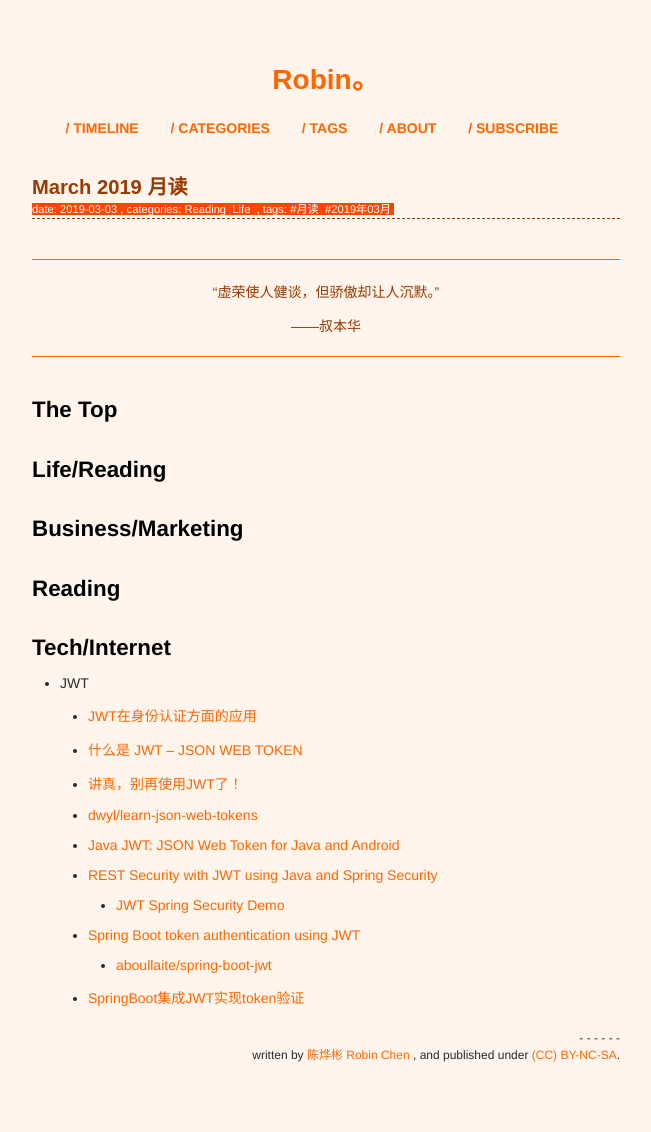
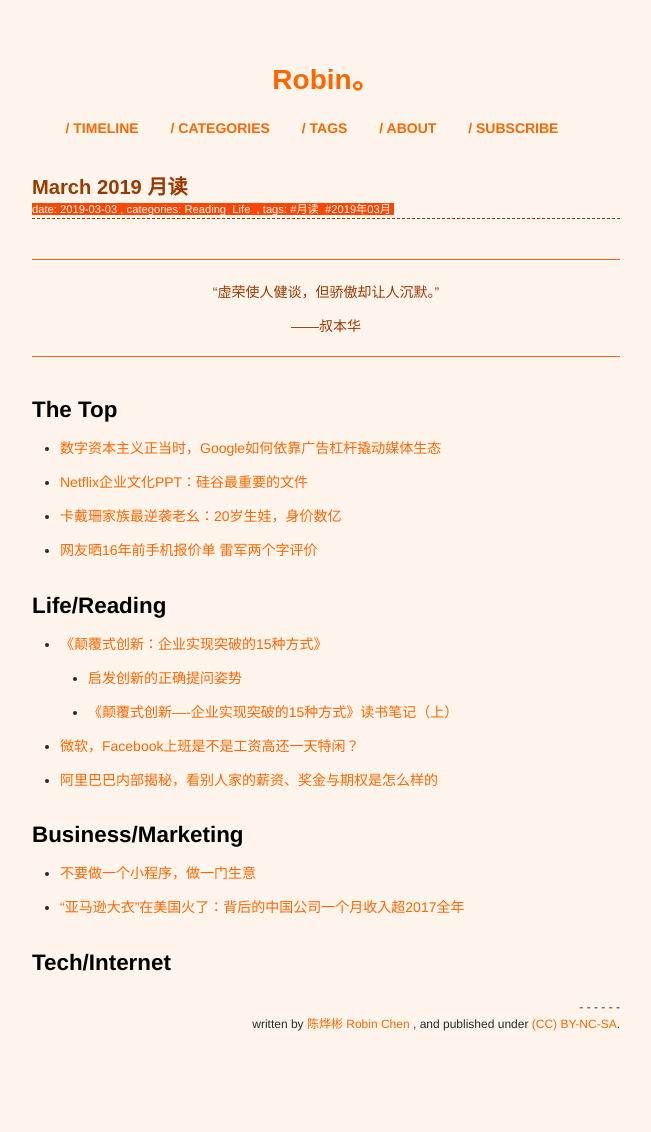
Before and after one commit to xianyuxmu/xianyuxmu.github.io, a Jekyll site: the page built from _posts/2019-03-03-monthly-reading.md, in a window 1280 px wide. Shown: the whole page, without its empty margins (314-965 px from the left). Built offline with Jekyll 4.4.1, drawn with Linux system fonts in a browser that asks for light colours; comment, search, counter and statistics services are not loaded; after the commit the page ends 1101 px from its top, so only the background shows below that.

Commit message:
daily reading

```diff
--- a/_posts/2019-03-03-monthly-reading.md
+++ b/_posts/2019-03-03-monthly-reading.md
@@ -18,27 +18,24 @@ tags:
 
 ## The Top
 
+- [数字资本主义正当时，Google如何依靠广告杠杆撬动媒体生态](https://36kr.com/p/5149660.html)
+- [Netflix企业文化PPT：硅谷最重要的文件 ](http://www.sohu.com/a/16676163_114965)
+- [卡戴珊家族最逆袭老幺：20岁生娃，身价数亿](http://news.ifeng.com/a/20180220/56146453_0.shtml)
+- [网友晒16年前手机报价单 雷军两个字评价](https://www.cnbeta.com/articles/tech/826893.htm)
 
 ## Life/Reading
 
+- [《颠覆式创新：企业实现突破的15种方式》](https://book.douban.com/subject/26997783/)
+	- [启发创新的正确提问姿势](https://book.douban.com/review/8445192/)
+	- [《颠覆式创新----企业实现突破的15种方式》读书笔记（上）](https://zhuanlan.zhihu.com/p/28345870)
+- [微软，Facebook上班是不是工资高还一天特闲？](https://www.zhihu.com/question/48220335/answer/527308770)
+- [阿里巴巴内部揭秘，看别人家的薪资、奖金与期权是怎么样的](https://www.weibo.com/ttarticle/p/show?id=2309403963137308099009)
 
 
 ## Business/Marketing
 
-
-## Reading
+- [不要做一个小程序，做一门生意](https://36kr.com/p/5141385.html)
+- [“亚马逊大衣”在美国火了：背后的中国公司一个月收入超2017全年](https://www.cnbeta.com/articles/tech/821475.htm)
 
 
 ## Tech/Internet
-
-- JWT
-	- [JWT在身份认证方面的应用](https://www.jianshu.com/p/fcc1a6482143)
-	- [什么是 JWT -- JSON WEB TOKEN](https://www.jianshu.com/p/576dbf44b2ae)
-	- [讲真，别再使用JWT了！](https://juejin.im/entry/5993a030f265da24941202c2)
-	- [dwyl/learn-json-web-tokens](https://github.com/dwyl/learn-json-web-tokens)
-	- [Java JWT: JSON Web Token for Java and Android](https://github.com/jwtk/jjwt)
-	- [REST Security with JWT using Java and Spring Security](https://www.toptal.com/java/rest-security-with-jwt-spring-security-and-java)
-		- [JWT Spring Security Demo](https://github.com/szerhusenBC/jwt-spring-security-demo)
-	- [Spring Boot token authentication using JWT](https://aboullaite.me/spring-boot-token-authentication-using-jwt/)
-		- [aboullaite/spring-boot-jwt](https://github.com/aboullaite/spring-boot-jwt)
-	- [SpringBoot集成JWT实现token验证](https://www.jianshu.com/p/e88d3f8151db)
```
Also changed, not shown: _posts/2019-03-03-chicken-soup.md (+2 -0 lines).
